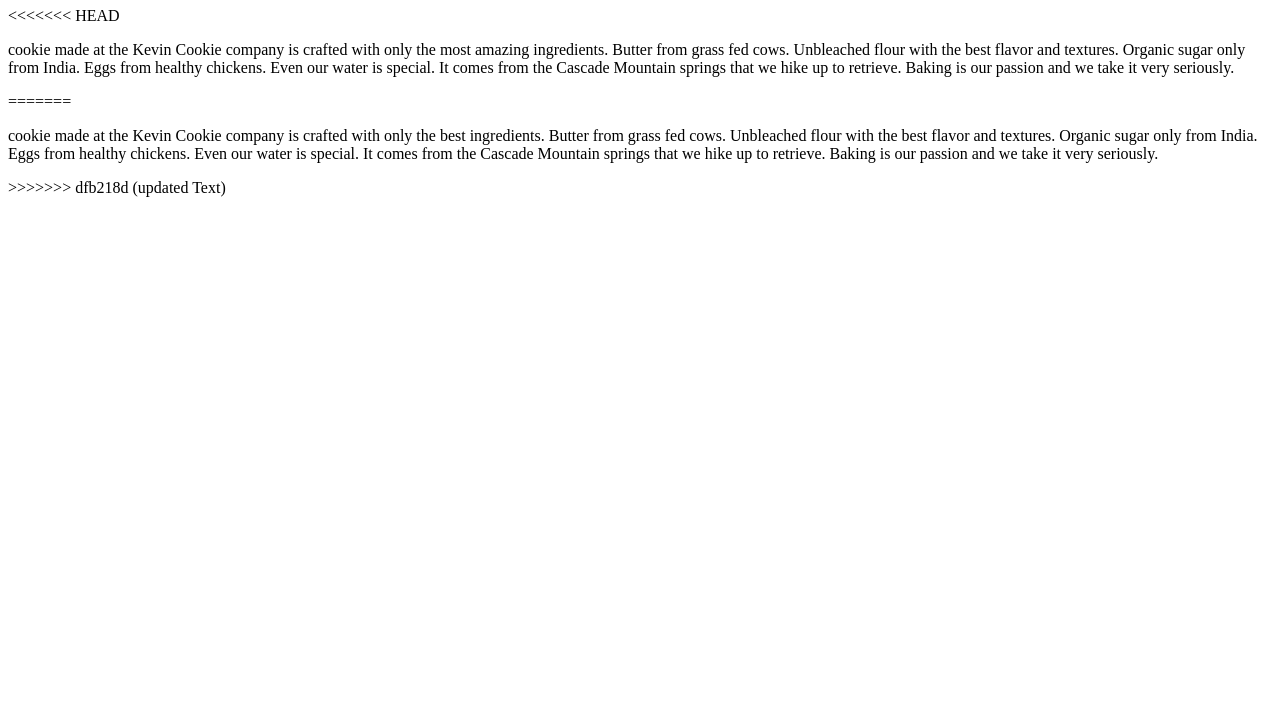
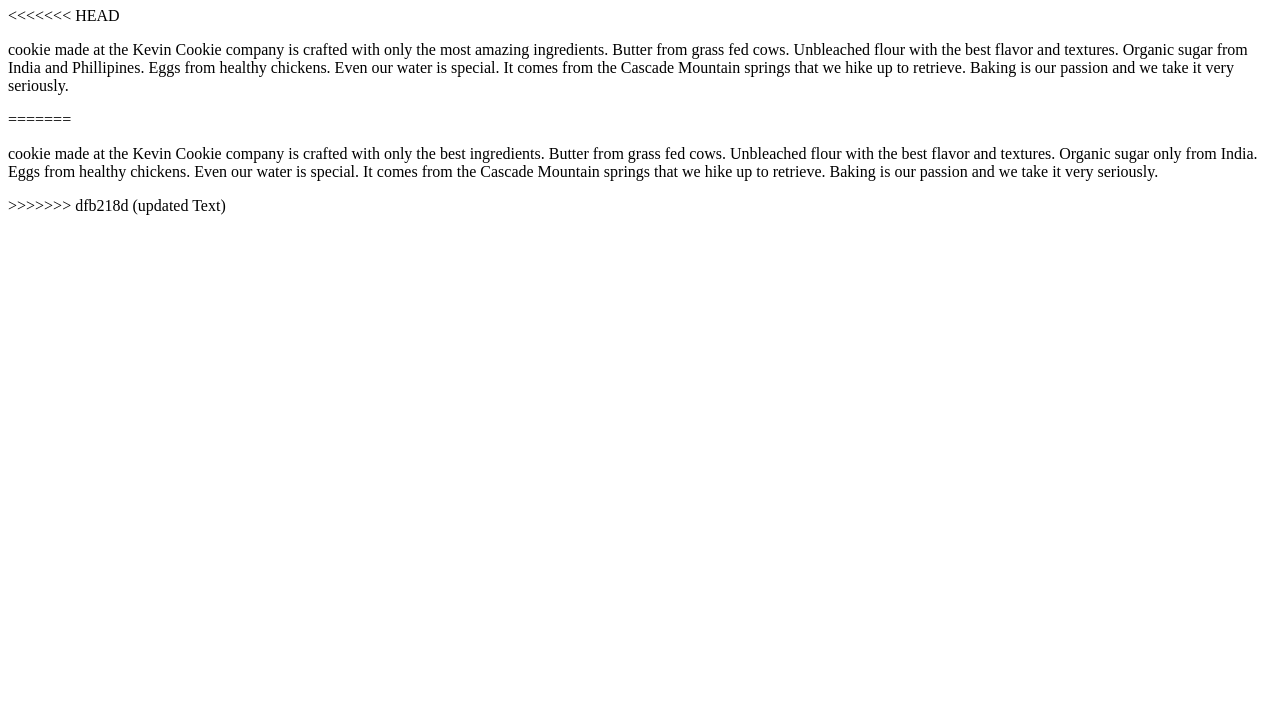
Before and after one commit to MMoizRiaz/ProjectX, a plain HTML site: page index.htm in a window 1280 px wide. Shown: the part 73-800 px from the top of the page. Drawn offline with Linux system fonts and the light colour scheme.

Commit message:
Update index.htm

```diff
--- a/index.htm
+++ b/index.htm
@@ -4,7 +4,7 @@
 
 <h1>Deliciousness in every bite!</h1>
 <<<<<<< HEAD
-<p>cookie made at the Kevin Cookie company is crafted with only the most amazing  ingredients. Butter from grass fed cows. Unbleached flour with the best flavor and textures. Organic sugar only from India. Eggs from healthy chickens. Even our water is special. It comes from the Cascade Mountain springs that we hike up to retrieve. Baking is our passion and we take it very seriously.</p>
+<p>cookie made at the Kevin Cookie company is crafted with only the most amazing  ingredients. Butter from grass fed cows. Unbleached flour with the best flavor and textures. Organic sugar from India and Phillipines. Eggs from healthy chickens. Even our water is special. It comes from the Cascade Mountain springs that we hike up to retrieve. Baking is our passion and we take it very seriously.</p>
 =======
 <p>cookie made at the Kevin Cookie company is crafted with only the best ingredients. Butter from grass fed cows. Unbleached flour with the best flavor and textures. Organic sugar only from India. Eggs from healthy chickens. Even our water is special. It comes from the Cascade Mountain springs that we hike up to retrieve. Baking is our passion and we take it very seriously.</p>
 >>>>>>> dfb218d (updated Text)
```
